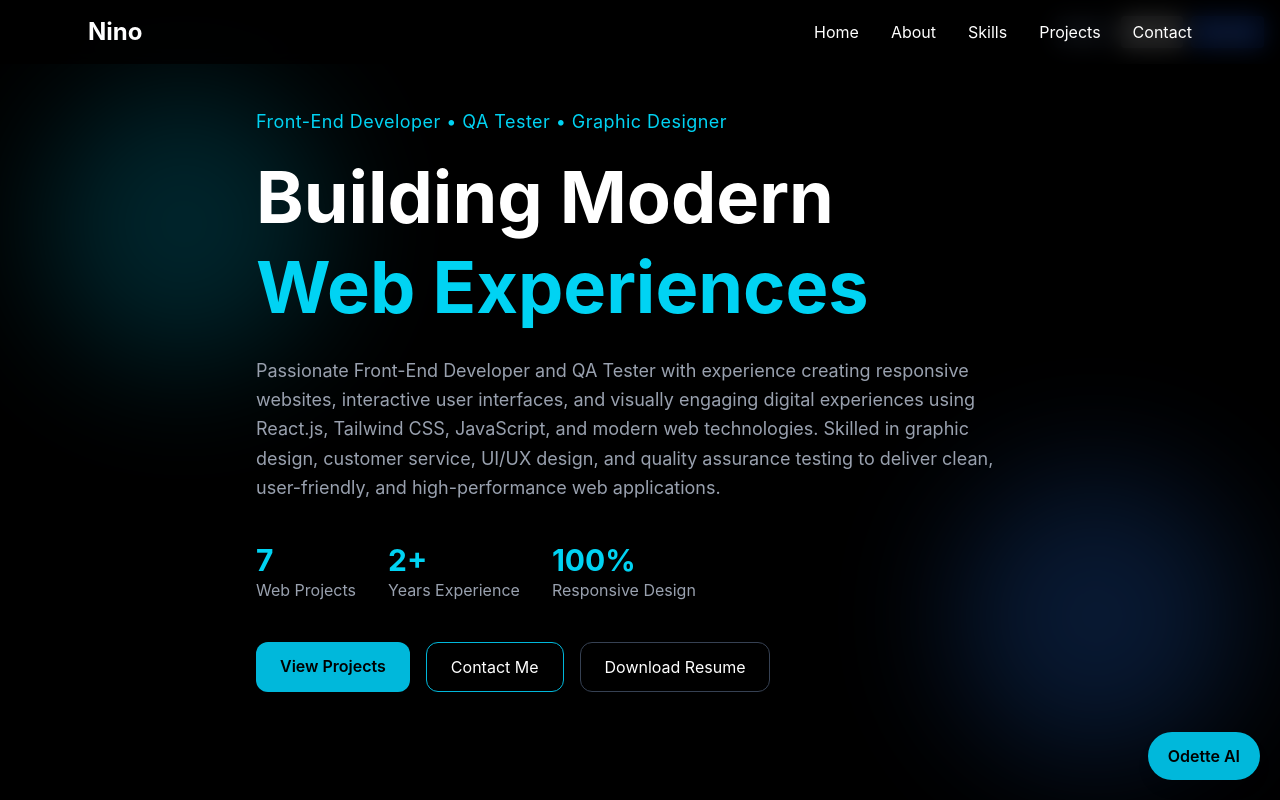
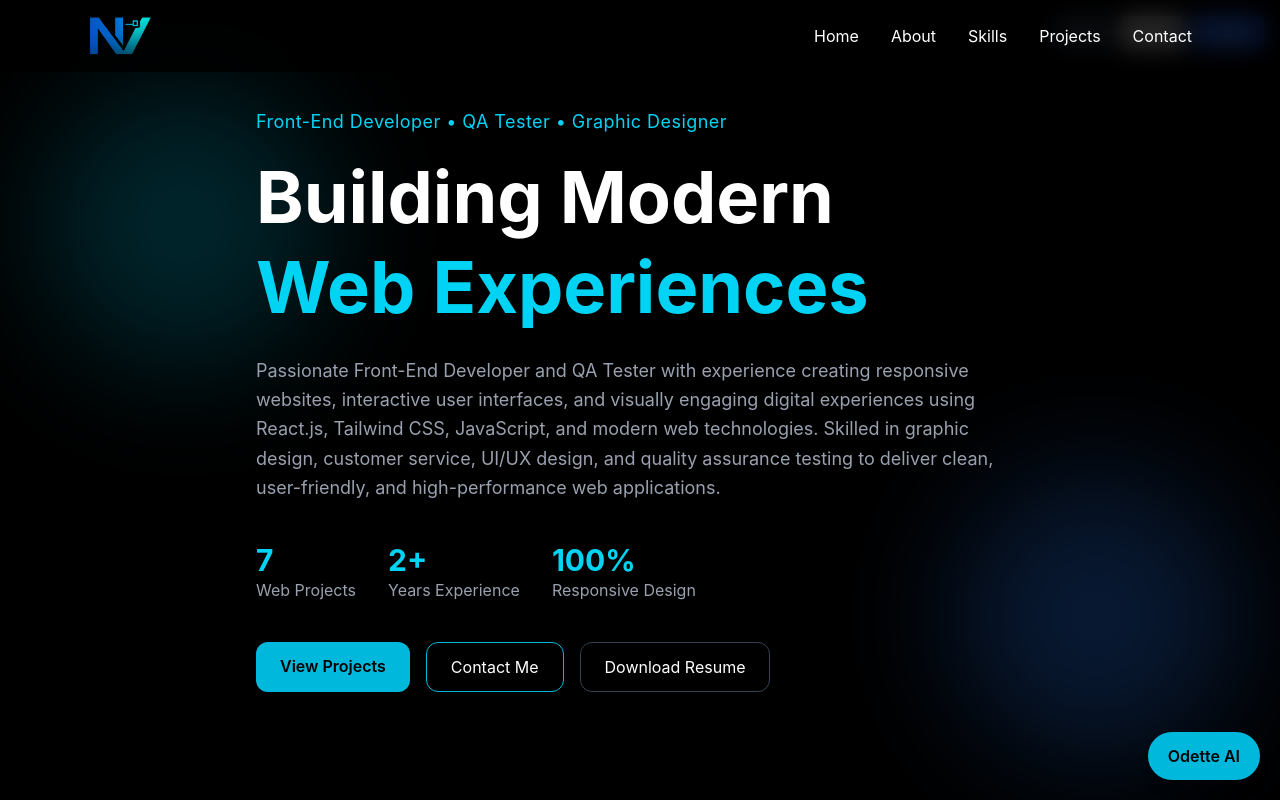
Before and after one commit to ninoverdejo18/my-portfolio, a React (Vite) app: page / in a window 1280 px wide. Shown: the top 800 px of the page. Built offline with nearby package versions, Linux system fonts and the light colour scheme.

Commit message:
Updated src section

```diff
--- a/src/components/Navbar.jsx
+++ b/src/components/Navbar.jsx
@@ -1,10 +1,19 @@
 import { Link } from "react-router-dom";
+import logo from "../assets/logo.png";
 
 function Navbar() {
   return (
     <nav className="fixed top-0 w-full bg-black/80 backdrop-blur-md text-white z-50">
       <div className="max-w-6xl mx-auto px-6 py-4 flex justify-between items-center">
-        <h1 className="text-2xl font-bold">Nino</h1>
+
+        {/* Logo */}
+        <Link to="/">
+          <img
+            src={logo}
+            alt="Nino Logo"
+            className="h-10 w-auto object-contain"
+          />
+        </Link>
 
         <ul className="hidden md:flex gap-8">
           <li>
@@ -38,4 +47,4 @@ function Navbar() {
   );
 }
 
-export default Navbar
+export default Navbar;
```
Also changed, not shown: src/assets/logo.png (added).
